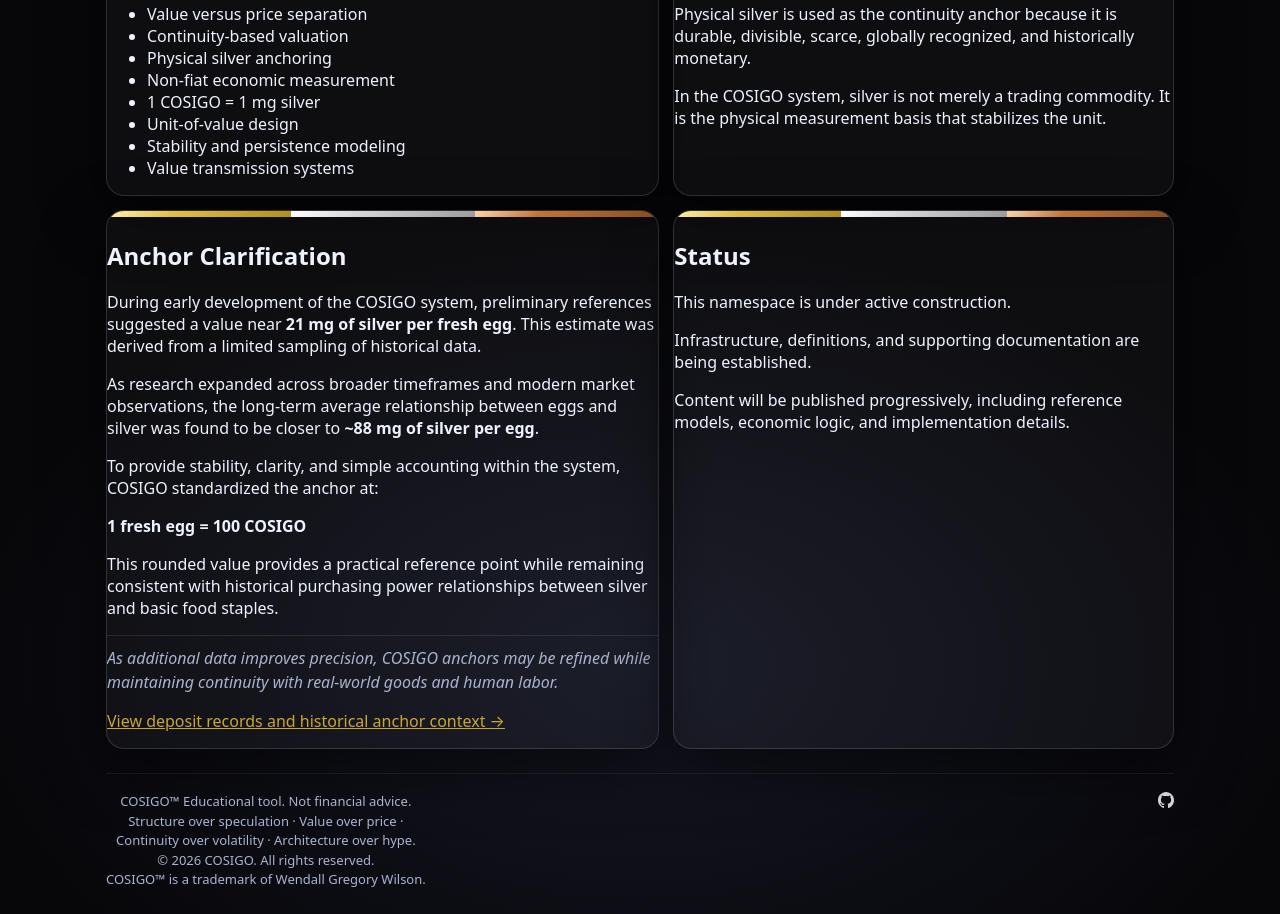
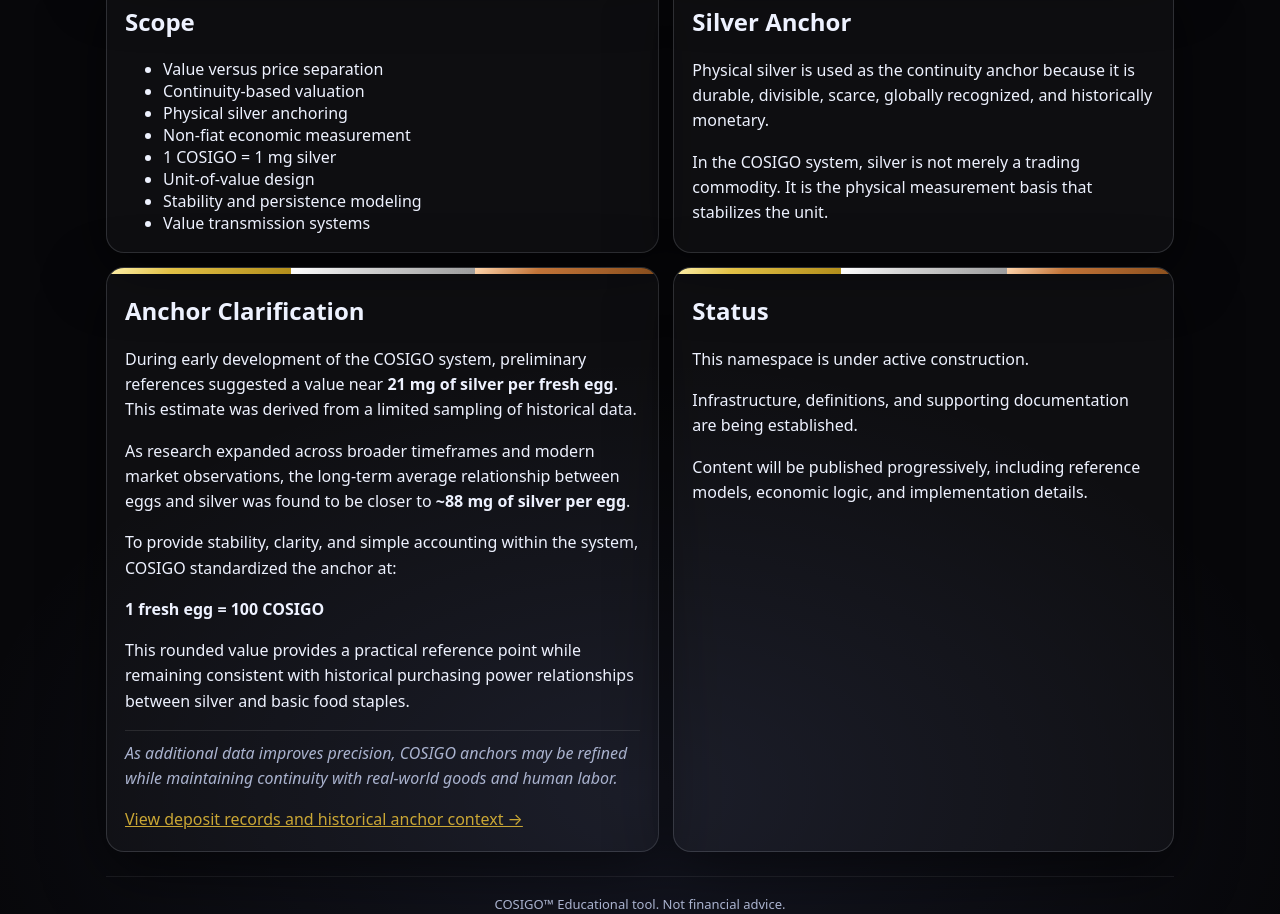
Before and after one commit to cosigo/value, a plain HTML site: page public/index.html in a window 1280 px wide. Shown: the part 1886-2800 px from the top of the page. Drawn offline with Linux system fonts and the light colour scheme; no server answers; a script that the page names is missing.

Commit message:
Improve value page card spacing and footer alignment

```diff
--- a/public/index.html
+++ b/public/index.html
@@ -26,7 +26,7 @@
   <link rel="icon" type="image/png" sizes="32x32" href="/favicon-32x32.png">
   <link rel="icon" type="image/png" sizes="16x16" href="/favicon-16x16.png">
   <link rel="apple-touch-icon" sizes="180x180" href="/apple-touch-icon.png">
-  <link rel="stylesheet" href="/shared/style.css?v=20260628-004911">
+  <link rel="stylesheet" href="/shared/style.css?v=20260628-012730">
 </head>
 
 <body>
--- a/public/shared/style.css
+++ b/public/shared/style.css
@@ -735,3 +735,120 @@ footer {
 
     a { color: rgba(212, 175, 55, .95); }
 /* === END value.cosigo.io extracted index styles === */
+
+/* === value footer centered layout v1 === */
+.site-footer-basic {
+  text-align: center;
+}
+
+.site-footer-basic .footer-row {
+  justify-content: center;
+  align-items: center;
+  flex-direction: column;
+  gap: 14px;
+  text-align: center;
+}
+
+.site-footer-basic .footer-info {
+  text-align: center;
+  max-width: 760px;
+  margin: 0 auto;
+}
+
+.site-footer-basic .github-link {
+  justify-content: center;
+  margin: 0 auto;
+  color: rgba(255, 255, 255, 0.86);
+}
+
+.site-footer-basic .github-link svg {
+  width: 22px;
+  height: 22px;
+}
+/* === end value footer centered layout v1 === */
+
+/* === value card spacing and footer center hard override v2 === */
+
+/* Cards that do NOT use .bd need their own internal spacing. */
+.card > h1,
+.card > h2,
+.card > h3,
+.card > p,
+.card > ul,
+.card > ol,
+.card > .anchor-link-mini,
+.card > .anchor-note,
+.card > .value-live-note {
+  margin-left: 18px !important;
+  margin-right: 18px !important;
+}
+
+.card > h1:first-child,
+.card > h2:first-child,
+.card > h3:first-child,
+.card > p:first-child,
+.card > ul:first-child,
+.card > ol:first-child {
+  margin-top: 18px !important;
+}
+
+.card > h1:last-child,
+.card > h2:last-child,
+.card > h3:last-child,
+.card > p:last-child,
+.card > ul:last-child,
+.card > ol:last-child,
+.card > .anchor-note:last-child {
+  margin-bottom: 18px !important;
+}
+
+.card > ul,
+.card > ol {
+  padding-left: 38px !important;
+  padding-right: 18px !important;
+}
+
+.card > p {
+  line-height: 1.58 !important;
+}
+
+/* Keep the top metallic strip flush, but separate it from text. */
+.card > .bar {
+  margin-bottom: 16px !important;
+}
+
+/* Footer: force centered stacked layout, not left/right flex. */
+.site-footer-basic {
+  text-align: center !important;
+}
+
+.site-footer-basic .footer-row {
+  display: flex !important;
+  flex-direction: column !important;
+  justify-content: center !important;
+  align-items: center !important;
+  gap: 14px !important;
+  text-align: center !important;
+  width: 100% !important;
+}
+
+.site-footer-basic .footer-info {
+  text-align: center !important;
+  max-width: 760px !important;
+  margin: 0 auto !important;
+  width: 100% !important;
+}
+
+.site-footer-basic .github-link {
+  display: inline-flex !important;
+  justify-content: center !important;
+  align-items: center !important;
+  margin: 0 auto !important;
+}
+
+.site-footer-basic .github-link svg {
+  width: 24px !important;
+  height: 24px !important;
+}
+
+/* === end value card spacing and footer center hard override v2 === */
```
